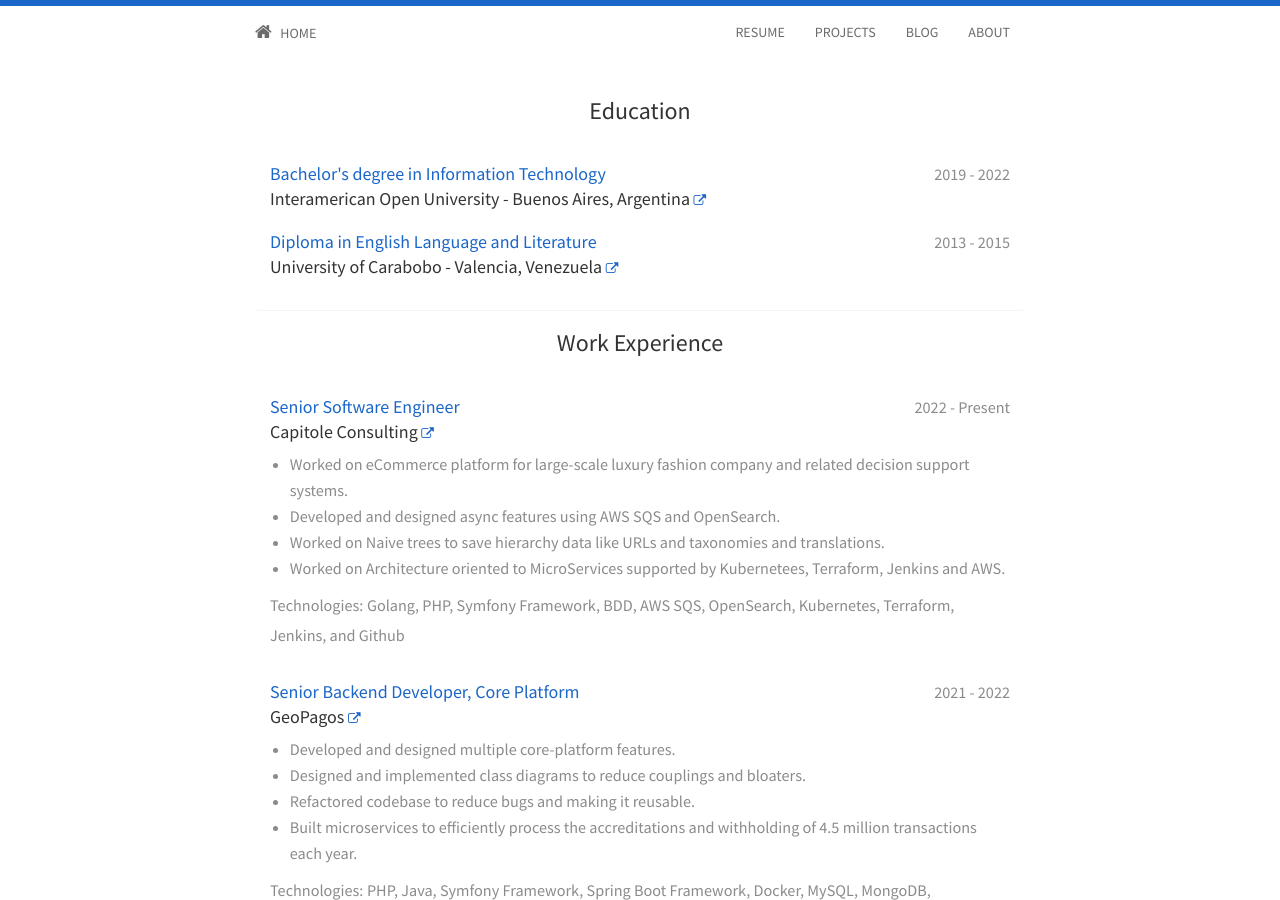
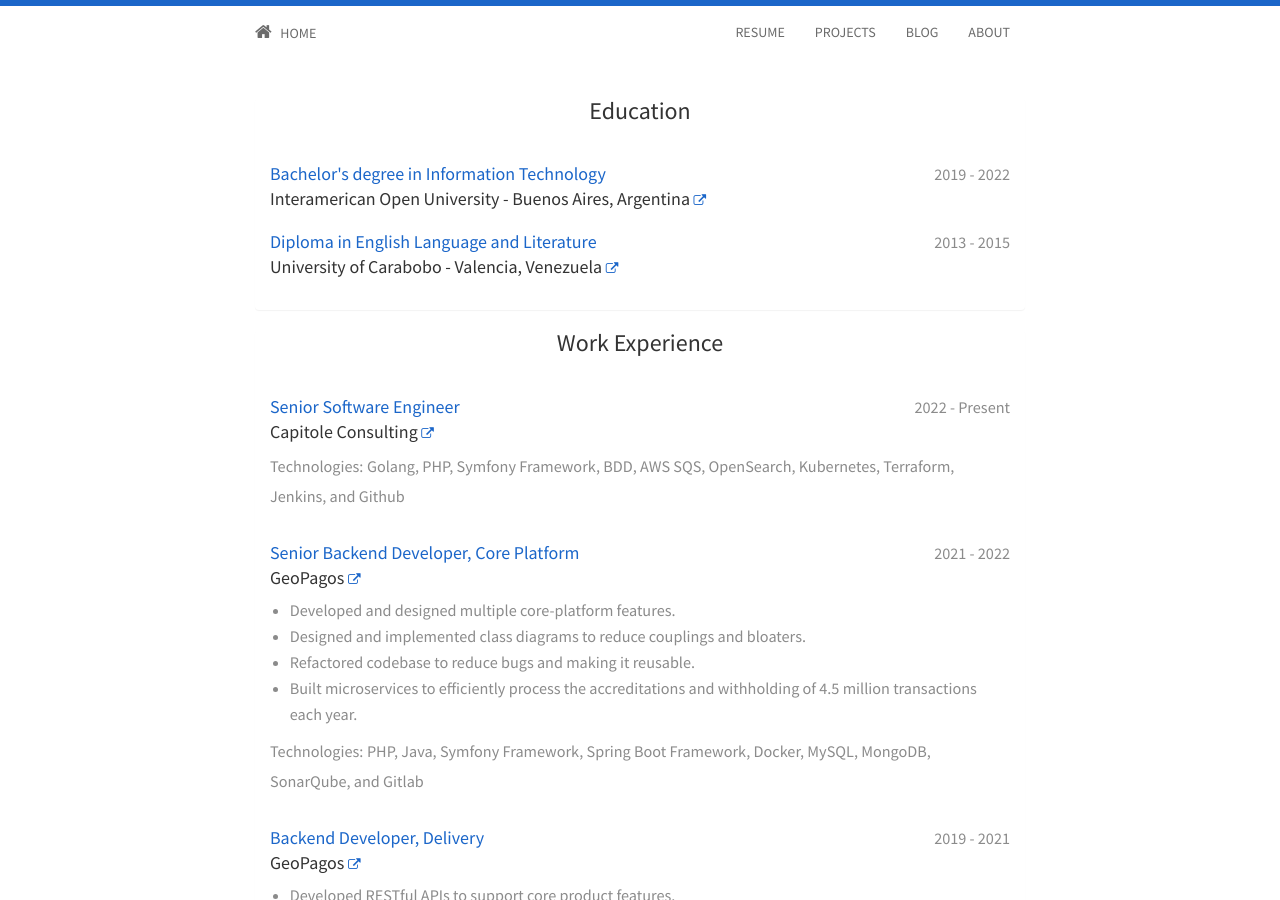
Before and after one commit to jfernancordova/jfernancordova.github.io, a Jekyll site: the page built from resume.html, in a window 1280 px wide and 900 px high. Built offline with Jekyll 4.4.1, drawn with Linux system fonts in a browser that asks for light colours; nearby versions of some CDN libraries.

Commit message:
Update employment.yml

```diff
--- a/_data/employment.yml
+++ b/_data/employment.yml
@@ -2,11 +2,6 @@
   company: "Capitole Consulting"
   link: "https://capitole-consulting.com/"
   dates: "2022 - Present"
-  points:
-    - Worked on eCommerce platform for large-scale luxury fashion company and related decision support systems.
-    - Developed and designed async features using AWS SQS and OpenSearch.
-    - Worked on Naive trees to save hierarchy data like URLs and taxonomies and translations.
-    - Worked on Architecture oriented to MicroServices supported by Kubernetees, Terraform, Jenkins and AWS.
   tech:
   - Golang
   - PHP
```
